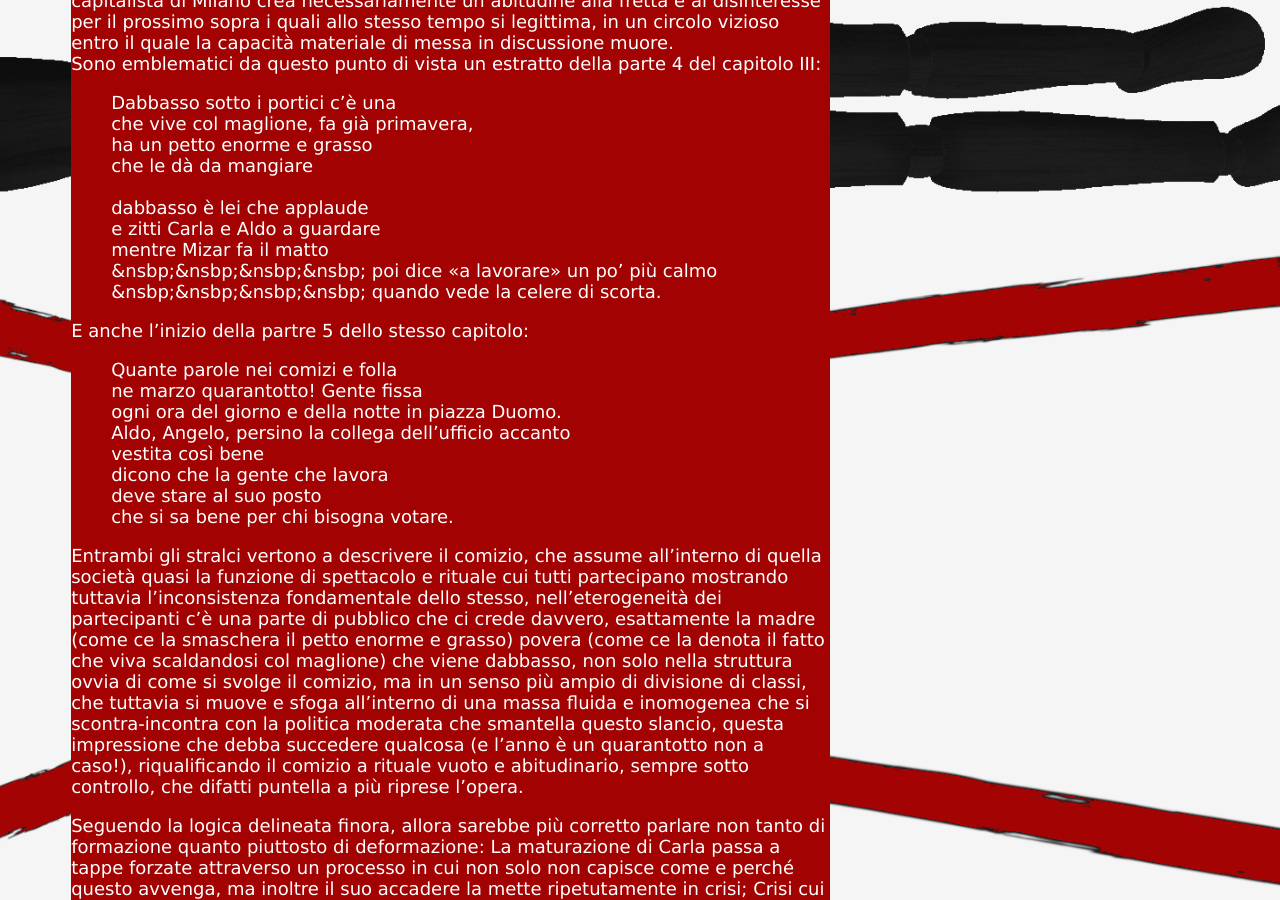
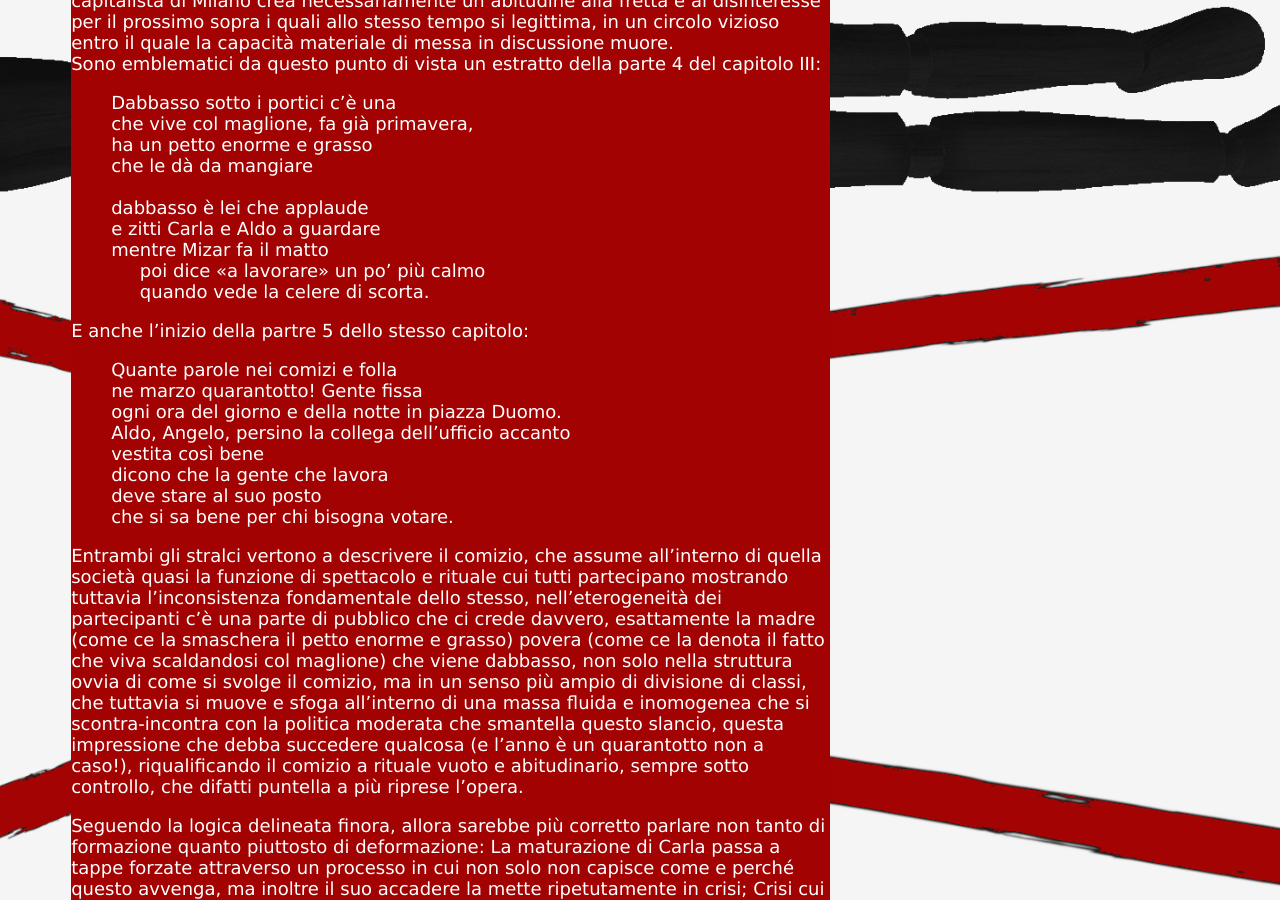
Before and after one commit to thechiefm88/thechiefm88.github.io, a Jekyll site: the page built from _posts/2021-04-03-il-grande-spessore-de-la-ragazza-carla.md, in a window 1280 px wide and 900 px high, scrolled down 1257 px. Built offline with Jekyll 4.4.1, drawn with Linux system fonts in a browser that asks for light colours; part of the change alters nothing that is shown.

Commit message:
16: repaired md syntax

```diff
--- a/_posts/2021-04-03-il-grande-spessore-de-la-ragazza-carla.md
+++ b/_posts/2021-04-03-il-grande-spessore-de-la-ragazza-carla.md
@@ -28,8 +28,8 @@ Sono emblematici da questo punto di vista un estratto della parte 4 del capitolo
 >dabbasso è lei che applaude<br>
 >e zitti Carla e Aldo a guardare<br>
 >mentre Mizar fa il matto<br>
->&nsbp;&nsbp;&nsbp;&nsbp; poi dice <<a lavorare>> un po' più calmo<br>
->&nsbp;&nsbp;&nsbp;&nsbp; quando vede la celere di scorta.
+>&nbsp;&nbsp;&nbsp;&nbsp; poi dice <<a lavorare>> un po' più calmo<br>
+>&nbsp;&nbsp;&nbsp;&nbsp; quando vede la celere di scorta.
 
 E anche l'inizio della partre 5 dello stesso capitolo:
 
```
